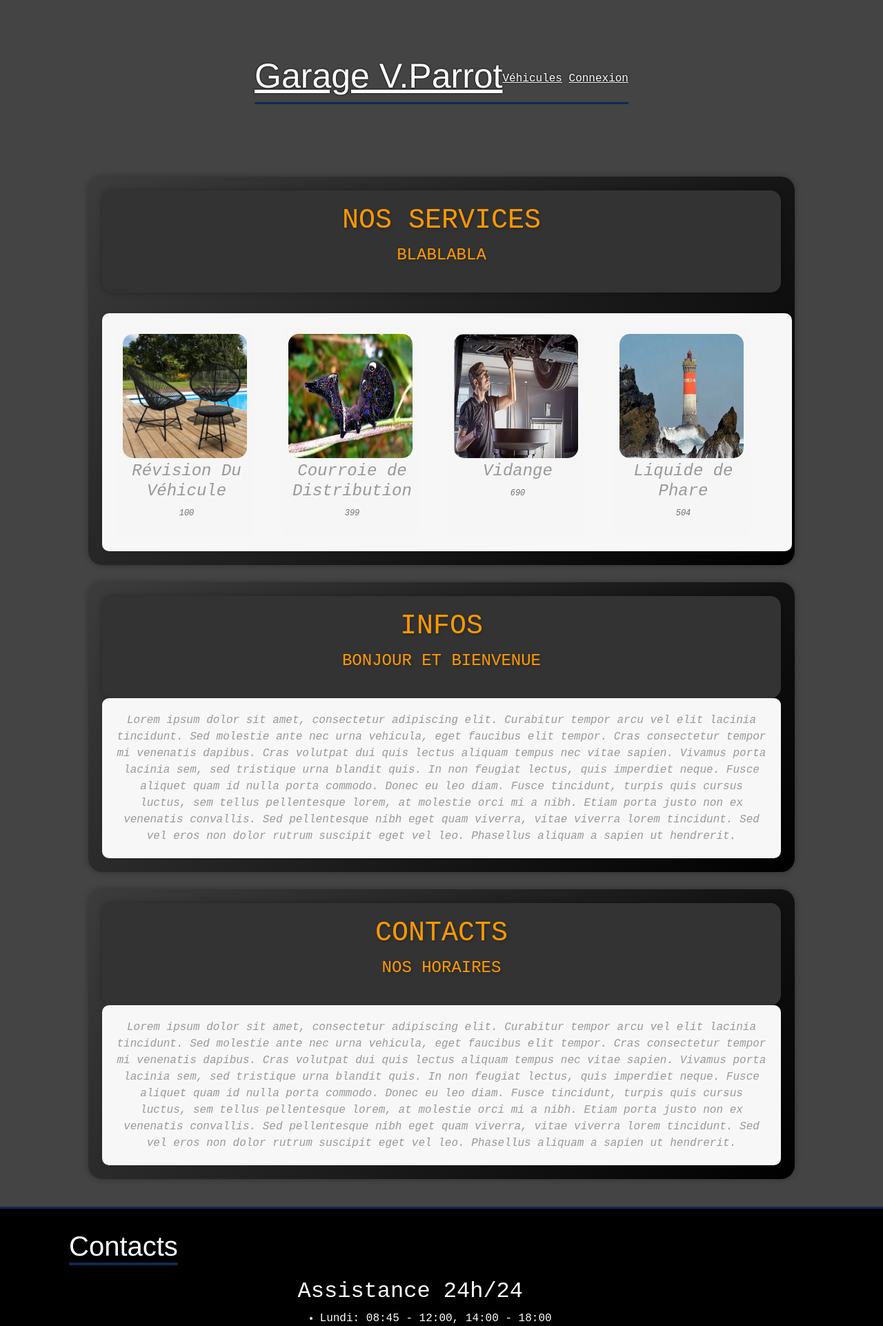
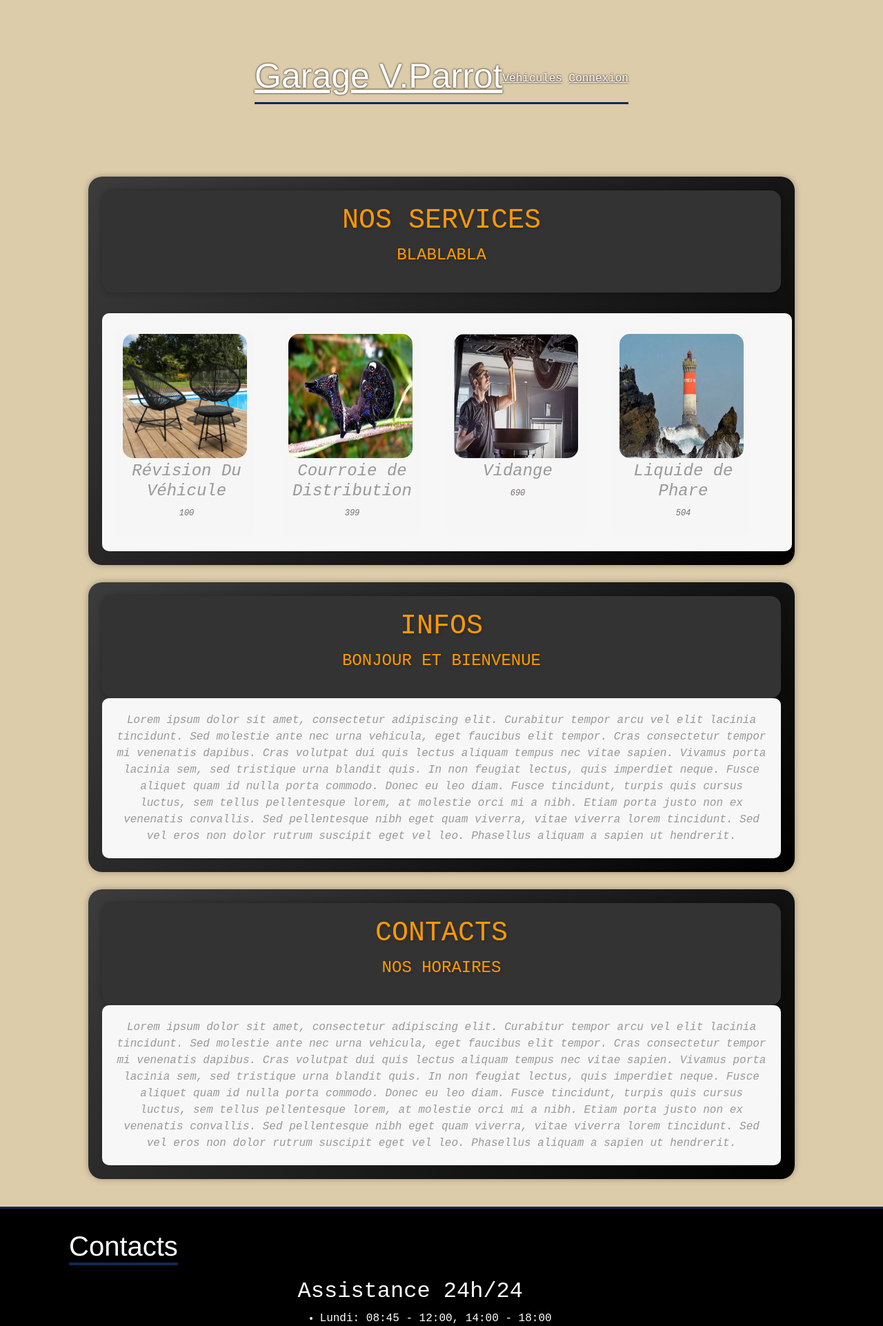
Before and after one commit to Agt-Cooper/Garage-VP, a Django app: page / in a window 1280 px wide. Shown: the top 1922 px of the page at 69% size. Run offline with Django 4.2, Linux system fonts and the light colour scheme; data comes from the database, SQL or seed files in the repository.

Commit message:
Make backgroundd uglier!

```diff
--- a/static/css/style.css
+++ b/static/css/style.css
@@ -15,7 +15,7 @@ body{
   margin: 0;
   padding: 0;
   font-family: 'Courier New', Courier, monospace;
-  background-color: #444;
+  background-color: #DCA;
 }
 
 /***************/
```
